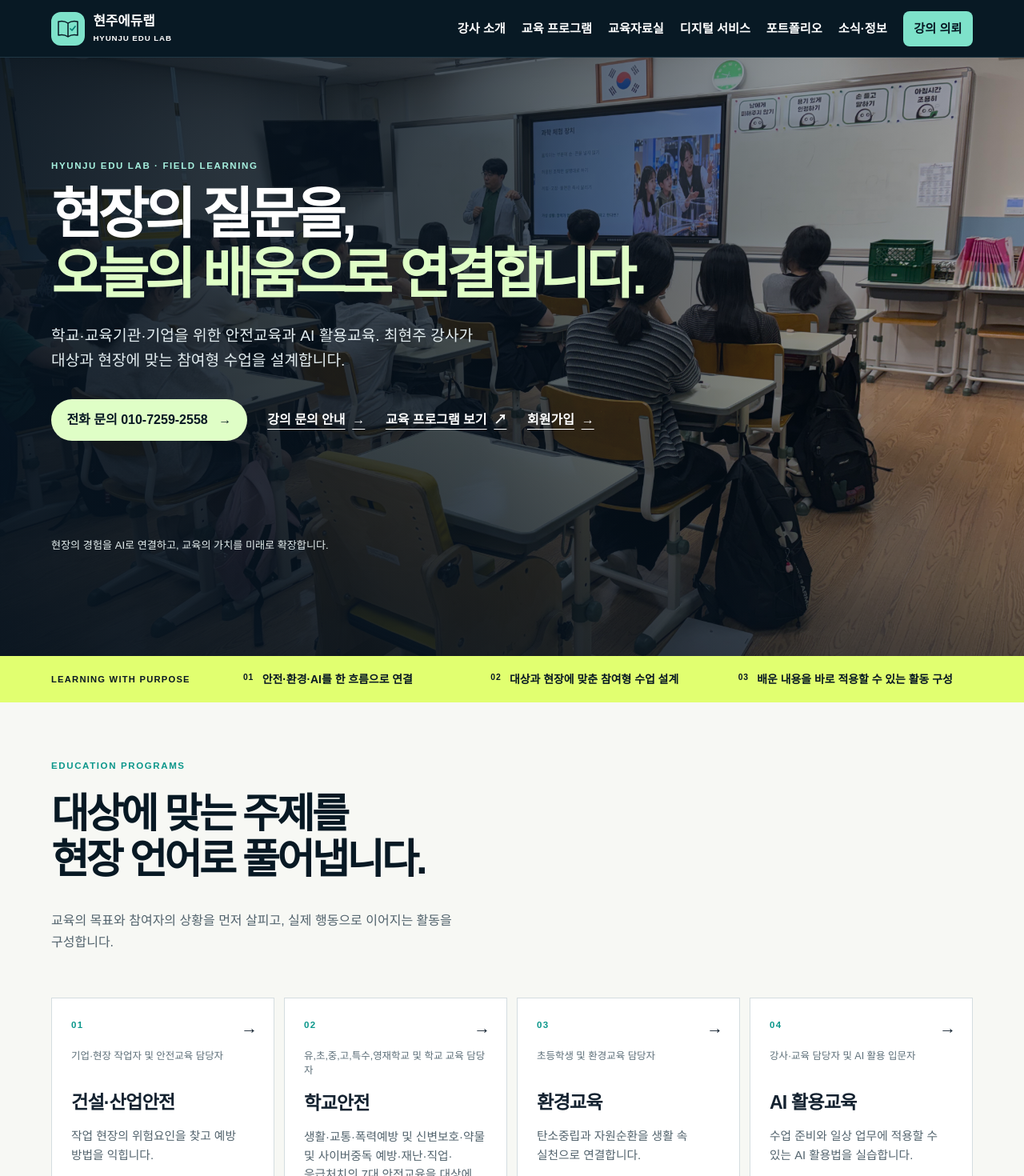
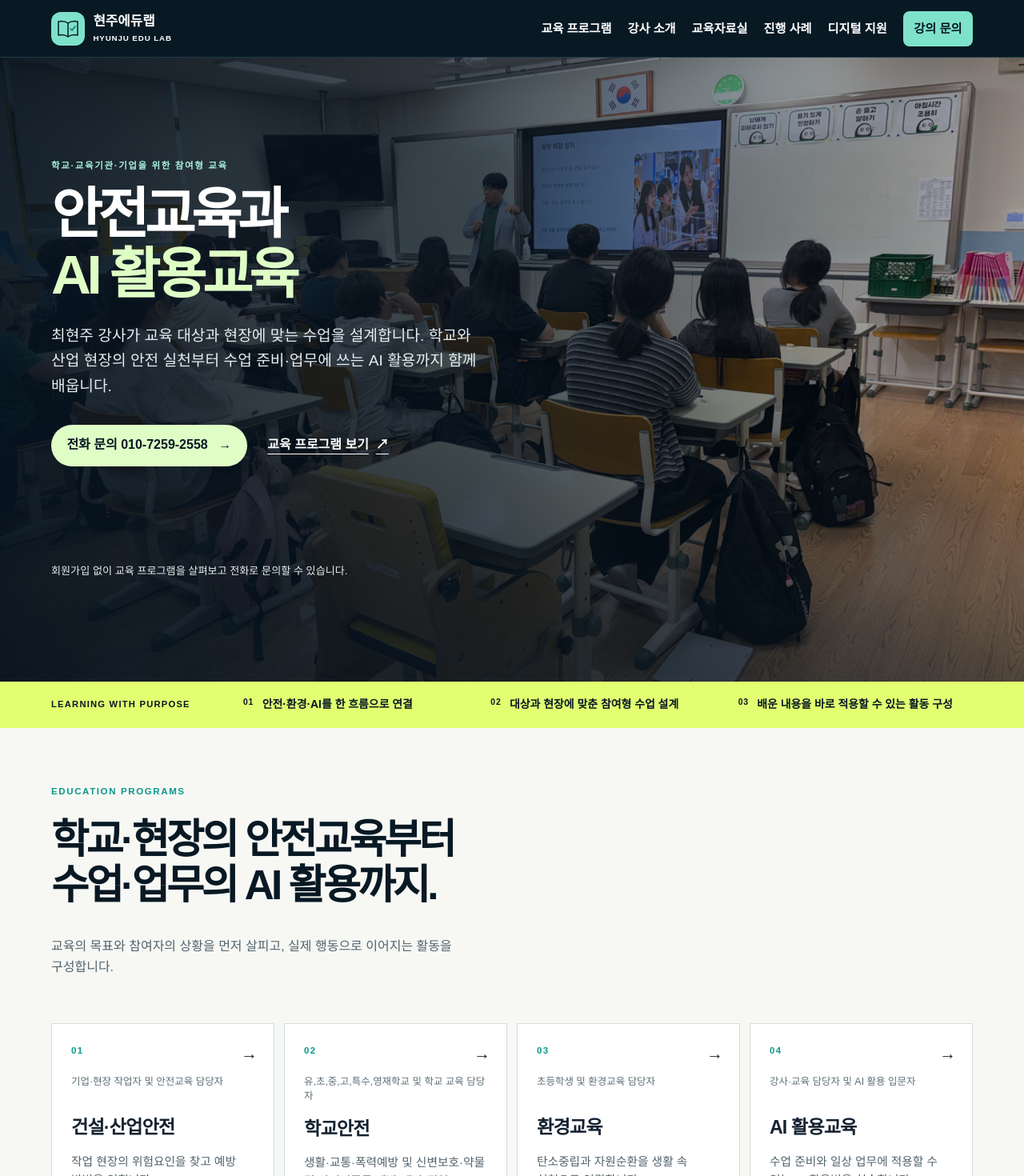
Before and after one commit to c7609chj8-dot/hyunju-edulab, a Next.js app: page / in a window 1280 px wide. Shown: the top 1470 px of the page at 80% size. Built offline with nearby package versions, Linux system fonts and the light colour scheme.

Commit message:
Clarify safety and AI education focus and simplify navigation

```diff
--- a/app/navigation.tsx
+++ b/app/navigation.tsx
@@ -3,7 +3,7 @@
 import Link from "next/link";
 import { usePathname } from "next/navigation";
 import { useEffect, useRef, useState } from "react";
-import { siteLinks } from "./site-links";
+import { primarySiteLinks } from "./site-links";
 
 export default function Navigation() {
   const [open, setOpen] = useState(false);
@@ -63,7 +63,7 @@ export default function Navigation() {
         </svg>
       </button>
       <nav id="site-navigation-links" className="navigation-links" aria-label="주요 메뉴">
-        {siteLinks.map(({ href, label }) => {
+        {primarySiteLinks.map(({ href, label }) => {
           const currentPage = pathname === href;
           const currentSection = pathname.startsWith(href + "/");
           return (
--- a/app/page.tsx
+++ b/app/page.tsx
@@ -28,21 +28,19 @@ export default function Home() {
         />
         <div className="home-hero-scrim" />
         <div className="shell home-hero-content">
-          <p className="home-kicker">HYUNJU EDU LAB · FIELD LEARNING</p>
+          <p className="home-kicker">학교·교육기관·기업을 위한 참여형 교육</p>
           <h1 id="hero-title">
-            현장의 질문을,
-            <span>오늘의 배움으로 연결합니다.</span>
+            안전교육과
+            <span>AI 활용교육</span>
           </h1>
           <p className="home-hero-copy">
-            학교·교육기관·기업을 위한 안전교육과 AI 활용교육. 최현주 강사가 대상과 현장에 맞는 참여형 수업을 설계합니다.
+            최현주 강사가 교육 대상과 현장에 맞는 수업을 설계합니다. 학교와 산업 현장의 안전 실천부터 수업 준비·업무에 쓰는 AI 활용까지 함께 배웁니다.
           </p>
           <div className="home-hero-actions">
             <a className="home-primary-button" href={siteContact.phoneHref}>전화 문의 {siteContact.phone} <span aria-hidden="true">→</span></a>
-            <Link className="home-text-link" href="/contact">강의 문의 안내 <span aria-hidden="true">→</span></Link>
             <Link className="home-text-link" href="/education">교육 프로그램 보기 <span aria-hidden="true">↗</span></Link>
-            <Link className="home-text-link" href="/signup">회원가입 <span aria-hidden="true">→</span></Link>
           </div>
-          <p className="home-hero-caption">현장의 경험을 AI로 연결하고, 교육의 가치를 미래로 확장합니다.</p>
+          <p className="home-hero-caption">회원가입 없이 교육 프로그램을 살펴보고 전화로 문의할 수 있습니다.</p>
         </div>
       </section>
 
@@ -64,7 +62,7 @@ export default function Home() {
         <div className="shell">
           <div className="home-section-heading">
             <p className="home-kicker">EDUCATION PROGRAMS</p>
-            <h2 id="programs-title">대상에 맞는 주제를<br />현장 언어로 풀어냅니다.</h2>
+            <h2 id="programs-title">학교·현장의 안전교육부터<br />수업·업무의 AI 활용까지.</h2>
             <p>교육의 목표와 참여자의 상황을 먼저 살피고, 실제 행동으로 이어지는 활동을 구성합니다.</p>
           </div>
           <ul className="home-program-grid">
@@ -119,8 +117,8 @@ export default function Home() {
             <figcaption>직접 해보며 익히는 AI 활용교육</figcaption>
           </figure>
           <div className="home-studio-copy">
-            <p className="home-kicker">DIGITAL PRACTICE</p>
-            <h2 id="studio-title">교육의 경험을<br />디지털 도구로 넓힙니다.</h2>
+            <p className="home-kicker">교육기관 디지털 지원</p>
+            <h2 id="studio-title">교육 운영에 필요한<br />디지털 도구를 함께 준비합니다.</h2>
             <p>수업 준비, 자료 구성, 반복되는 교육 업무까지. 필요한 범위를 함께 확인하고 적용 가능한 방식부터 제안합니다.</p>
             <div className="home-studio-links">
               {digitalServices.map(({ slug, title, description }) => (
--- a/app/site-links.ts
+++ b/app/site-links.ts
@@ -1,9 +1,13 @@
 export const siteLinks = [
+  { href: "/education", label: "교육 프로그램" },
   { href: "/about", label: "강사 소개" },
-  { href: "/education", label: "교육 프로그램" },
   { href: "/materials", label: "교육자료실" },
-  { href: "/digital", label: "디지털 서비스" },
-  { href: "/portfolio", label: "포트폴리오" },
+  { href: "/portfolio", label: "진행 사례" },
+  { href: "/digital", label: "디지털 지원" },
   { href: "/insights", label: "소식·정보" },
-  { href: "/contact", label: "강의 의뢰" },
+  { href: "/contact", label: "강의 문의" },
 ];
+
+// Keep every public content page in the footer and sitemap.
+// The header focuses on education, evidence, and inquiries.
+export const primarySiteLinks = siteLinks.filter(({ href }) => href !== "/insights");
```
